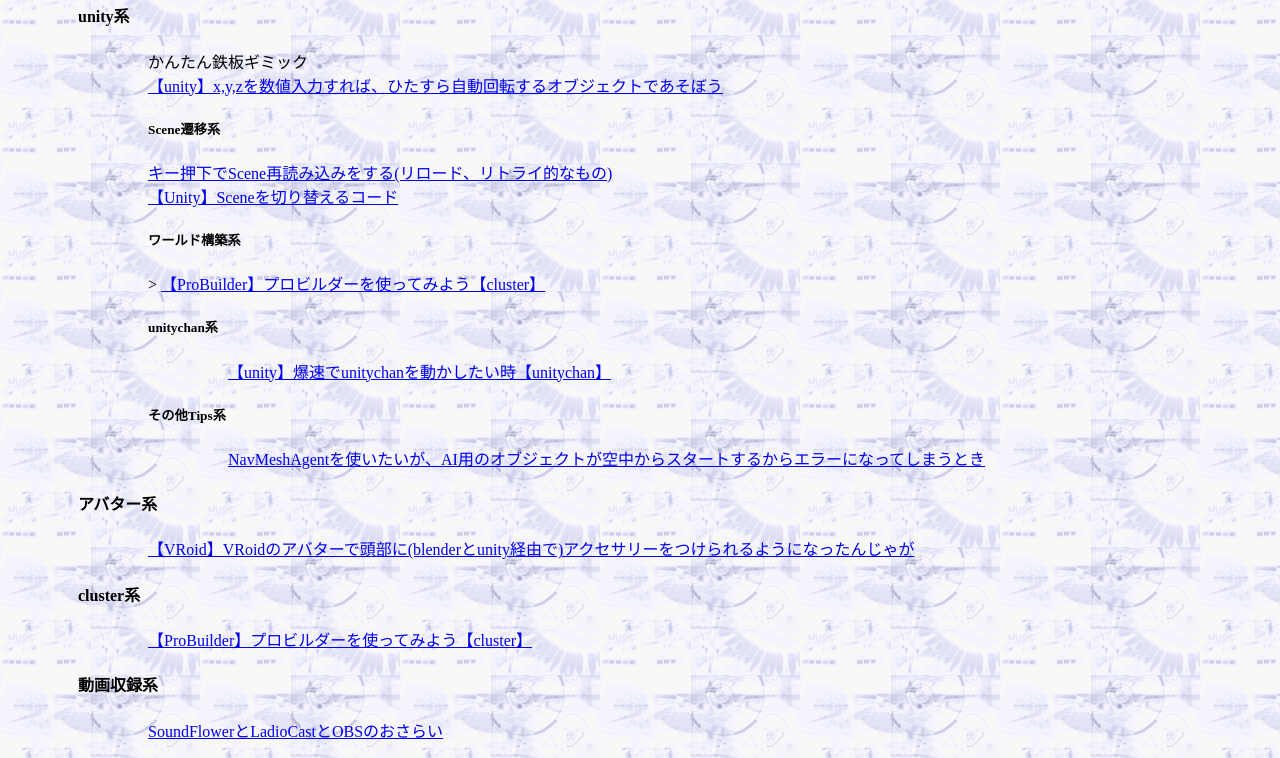
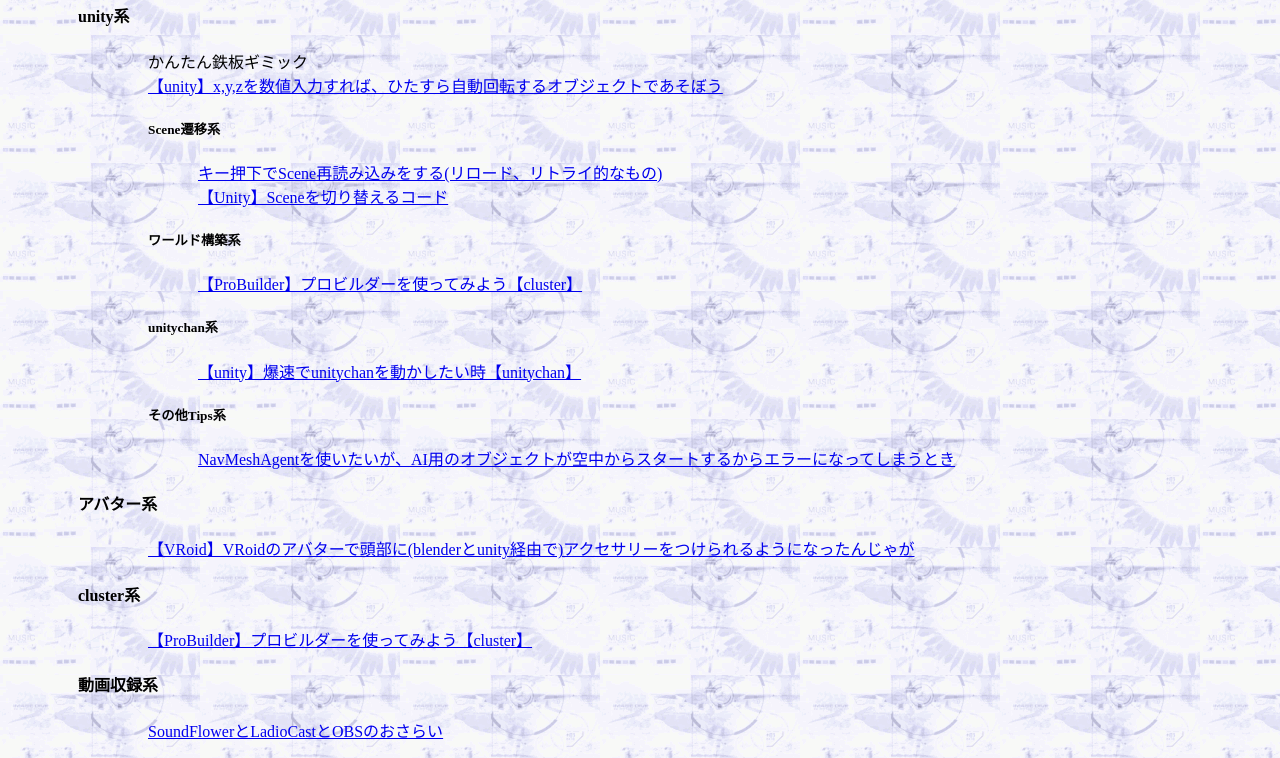
Before and after one commit to sanpeita/github.io, a plain HTML site: page index.html in a window 1280 px wide. Shown: the part 989-1747 px from the top of the page. Drawn offline with Linux system fonts and the light colour scheme.

Commit message:
Update index.html

```diff
--- a/index.html
+++ b/index.html
@@ -70,19 +70,23 @@
         <a href="https://qiita.com/sanpeita/items/96b937f3bfcf93382852"
           target="_blank">【unity】x,y,zを数値入力すれば、ひたすら自動回転するオブジェクトであそぼう</a><br>
         <h5>Scene遷移系</h5>
-        <a href="https://qiita.com/sanpeita/items/acc518a3fd8176164405"
-          target="_blank">キー押下でScene再読み込みをする(リロード、リトライ的なもの)</a><br>
-        <a href="https://qiita.com/sanpeita/items/912bf1fbaab975c9b7d4" target="_blank">【Unity】Sceneを切り替えるコード</a><br>
-        <h5>ワールド構築系</h5>>
-        <a href="https://qiita.com/sanpeita/items/8b5b53419244cbd888b5"
-          target="_blank">【ProBuilder】プロビルダーを使ってみよう【cluster】</a><br>
+        <div style="margin-left:50px">
+          <a href="https://qiita.com/sanpeita/items/acc518a3fd8176164405"
+            target="_blank">キー押下でScene再読み込みをする(リロード、リトライ的なもの)</a><br>
+          <a href="https://qiita.com/sanpeita/items/912bf1fbaab975c9b7d4" target="_blank">【Unity】Sceneを切り替えるコード</a><br>
+        </div>
+        <h5>ワールド構築系</h5>
+        <div style="margin-left:50px">
+          <a href="https://qiita.com/sanpeita/items/8b5b53419244cbd888b5"
+            target="_blank">【ProBuilder】プロビルダーを使ってみよう【cluster】</a><br>
+        </div>
         <h5>unitychan系</h5>
-        <div style="margin-left:80px">
+        <div style="margin-left:50px">
           <a href="https://qiita.com/sanpeita/items/ab3bb9ce5a5b7e6cf6a0"
             target="_blank">【unity】爆速でunitychanを動かしたい時【unitychan】</a><br>
         </div>
         <h5>その他Tips系</h5>
-        <div style="margin-left:80px">
+        <div style="margin-left:50px">
           <a href="https://qiita.com/sanpeita/items/40a712e526ed5ccdfbe1"
             target="_blank">NavMeshAgentを使いたいが、AI用のオブジェクトが空中からスタートするからエラーになってしまうとき</a><br>
         </div>
```
